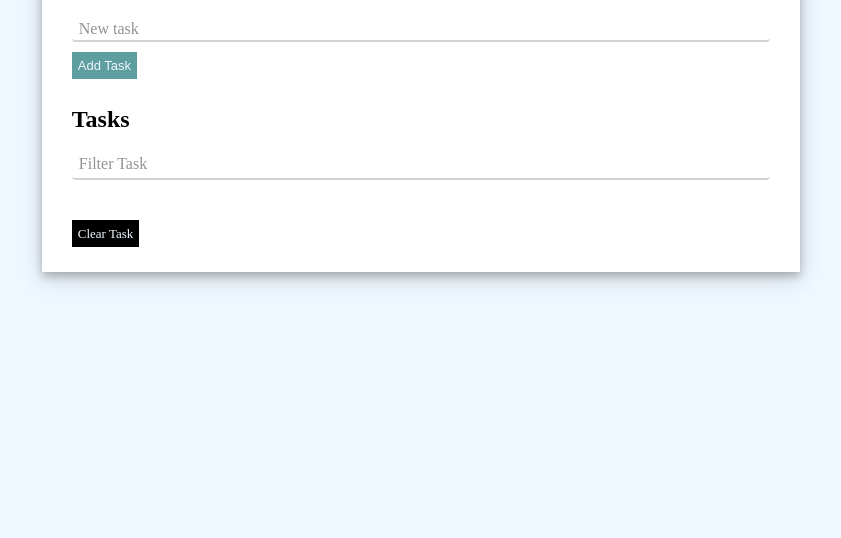
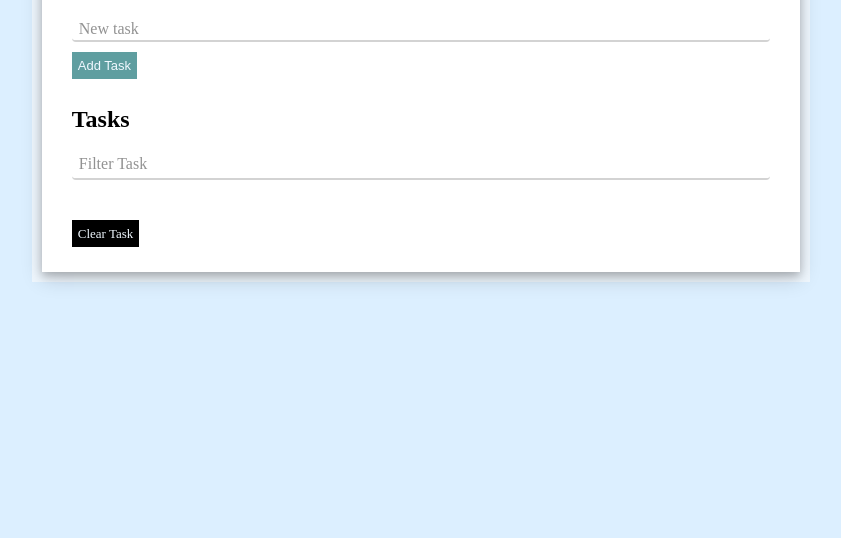
Before and after one commit to Kite2002/loancalc, a plain HTML site: page index.html in a window 1280 px wide. Shown: the part 262-800 px from the top of the page, without its empty margins (219-1060 px from the left). Drawn offline with Linux system fonts and the light colour scheme.

Commit message:
Changed background

```diff
--- a/style.css
+++ b/style.css
@@ -1,6 +1,6 @@
 body{
   box-sizing: border-box;
-  background-color: aliceblue;
+  background-color: rgb(220, 239, 255);
 }
 .container{
   margin: auto;
```
